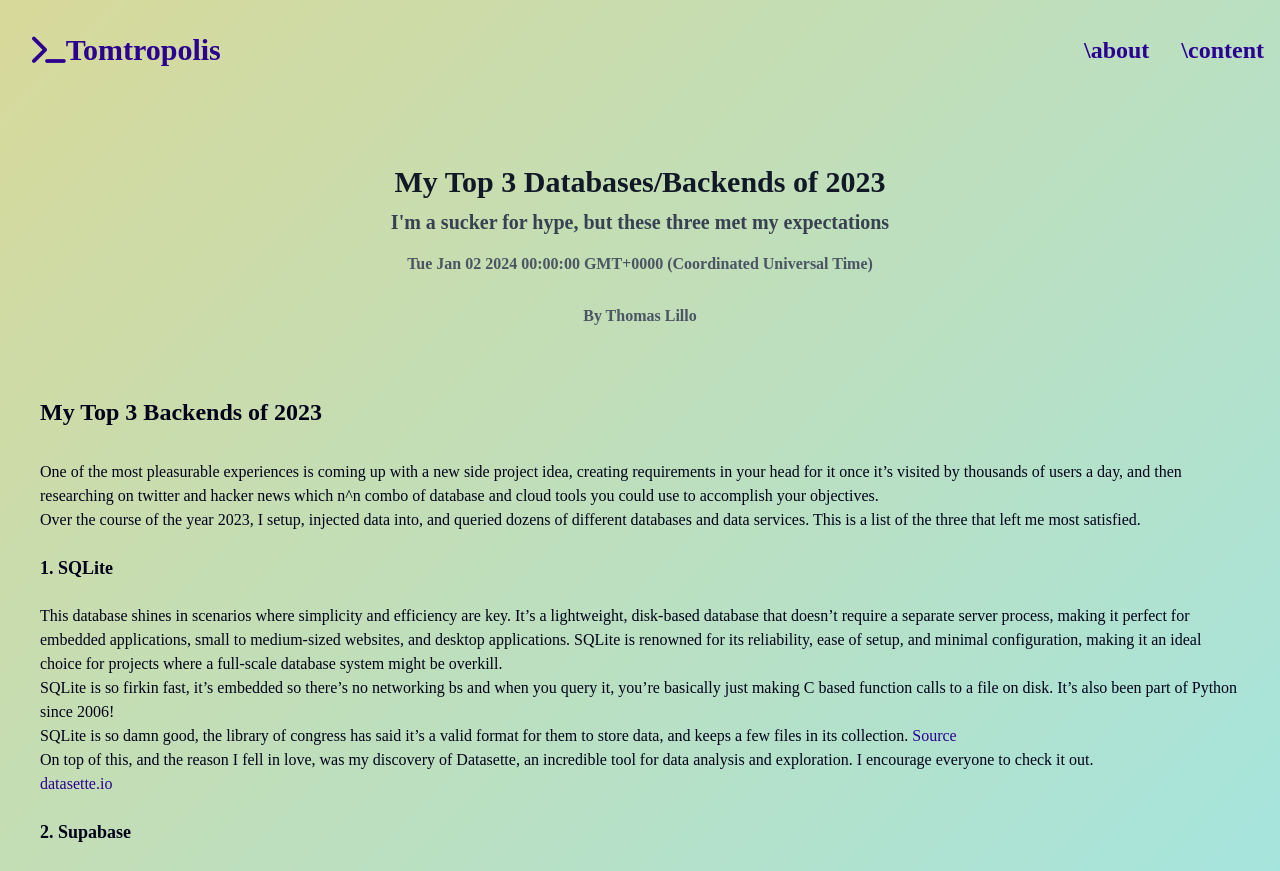
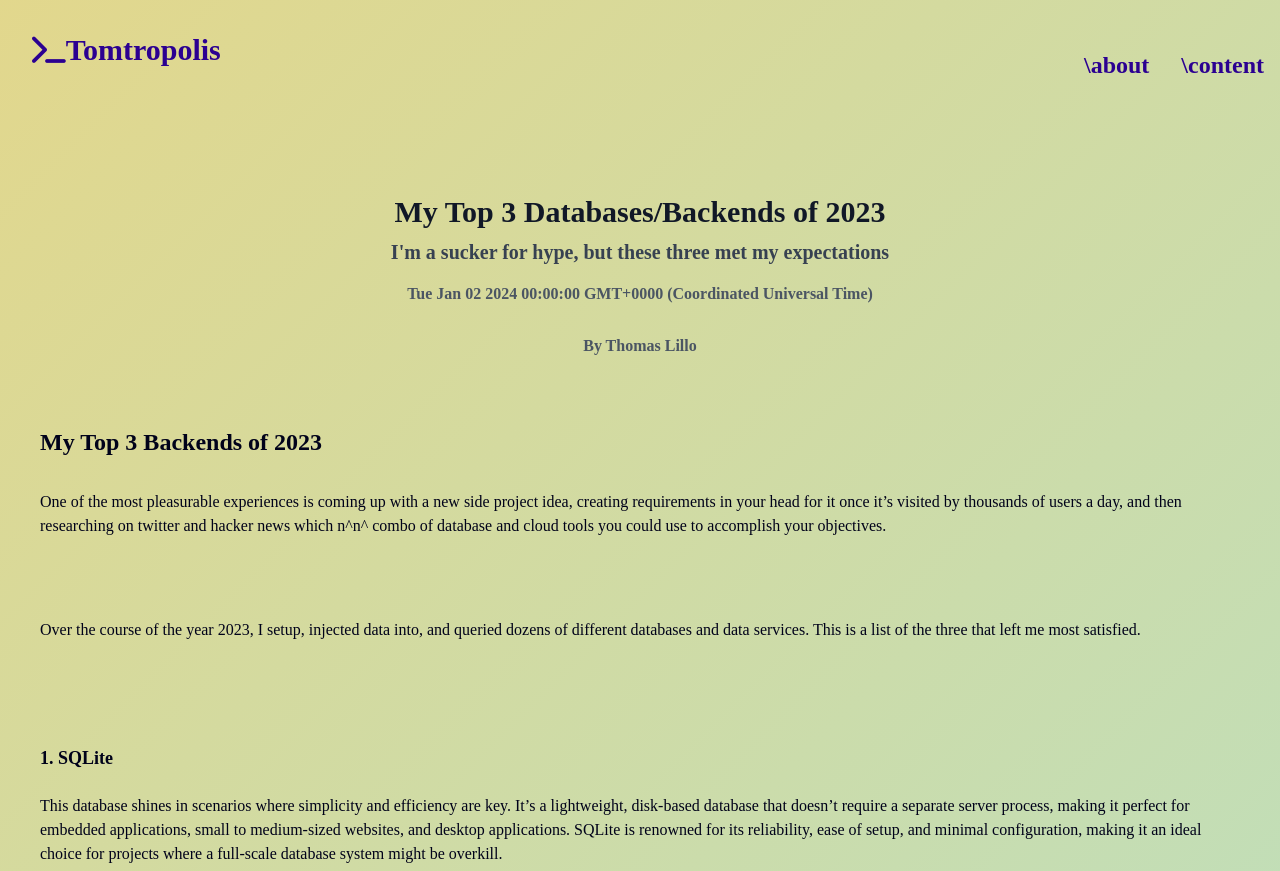
Before and after one commit to thomaslillo/tomtropolis, an Astro site: page /posts/post-2 in a window 1280 px wide. Shown: the top 871 px of the page. Built offline with nearby package versions, Linux system fonts and the light colour scheme; Astro itself is replaced by a stand-in of ours; a web font is replaced by a local one.

Commit message:
testing line heights

```diff
--- a/src/layouts/BlogLayout.astro
+++ b/src/layouts/BlogLayout.astro
@@ -94,6 +94,7 @@ const {frontmatter} = Astro.props;
     p {
         font-size: normal;
         line-height: 1.5;
+        margin-bottom: 5rem;
     }
 
     .body-links a {
@@ -103,6 +104,7 @@ const {frontmatter} = Astro.props;
     a {
         color: rgb(43, 0, 145);
         line-height: 1.5;
+        margin-bottom: 30px;
     }
 
 </style>
--- a/src/pages/posts/post-2.md
+++ b/src/pages/posts/post-2.md
@@ -9,7 +9,7 @@ layout: ../../layouts/BlogLayout.astro
 
 # My Top 3 Backends of 2023
 
-One of the most pleasurable experiences is coming up with a new side project idea, creating requirements in your head for it once it’s visited by thousands of users a day, and then researching on twitter and hacker news which n^n combo of database and cloud tools you could use to accomplish your objectives.
+One of the most pleasurable experiences is coming up with a new side project idea, creating requirements in your head for it once it’s visited by thousands of users a day, and then researching on twitter and hacker news which n^n^ combo of database and cloud tools you could use to accomplish your objectives.
 
 Over the course of the year 2023, I setup, injected data into, and queried dozens of different databases and data services. This is a list of the three that left me most satisfied.
 
```
